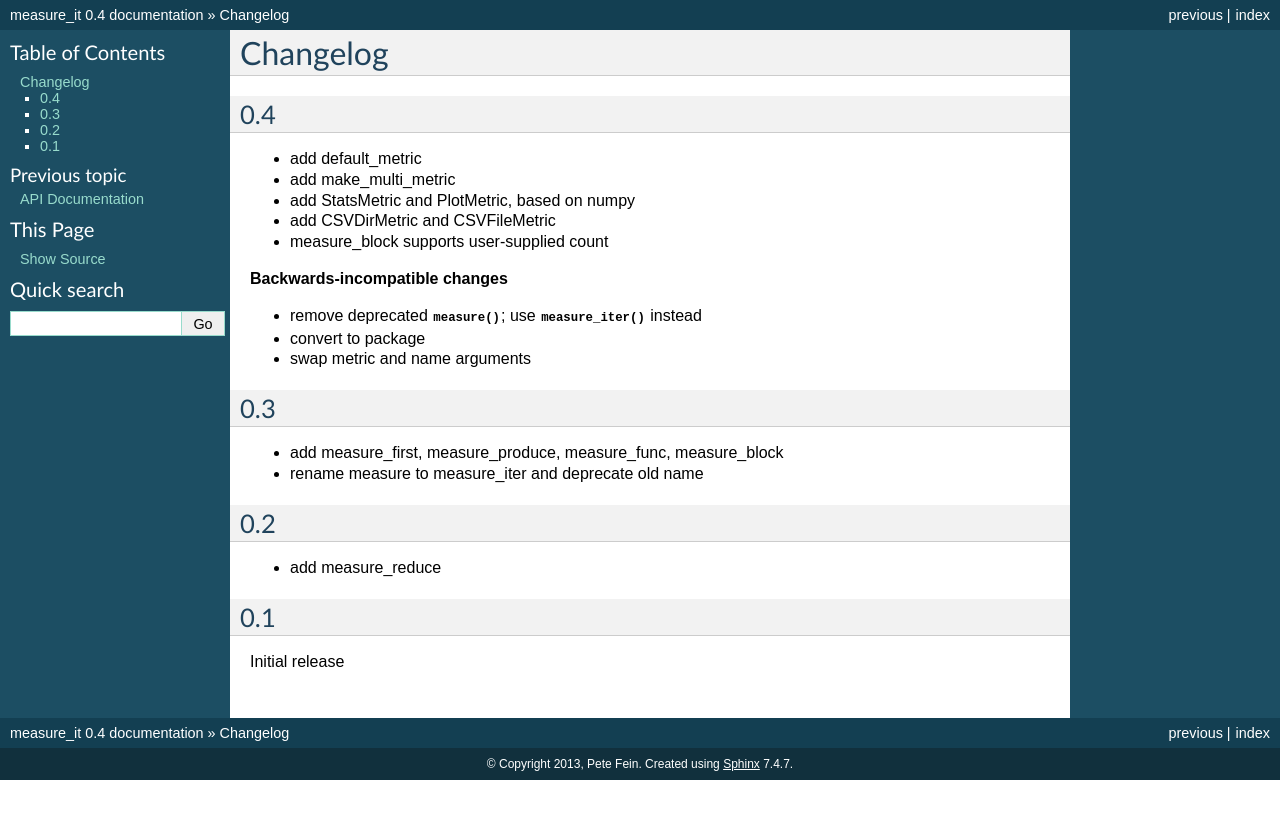
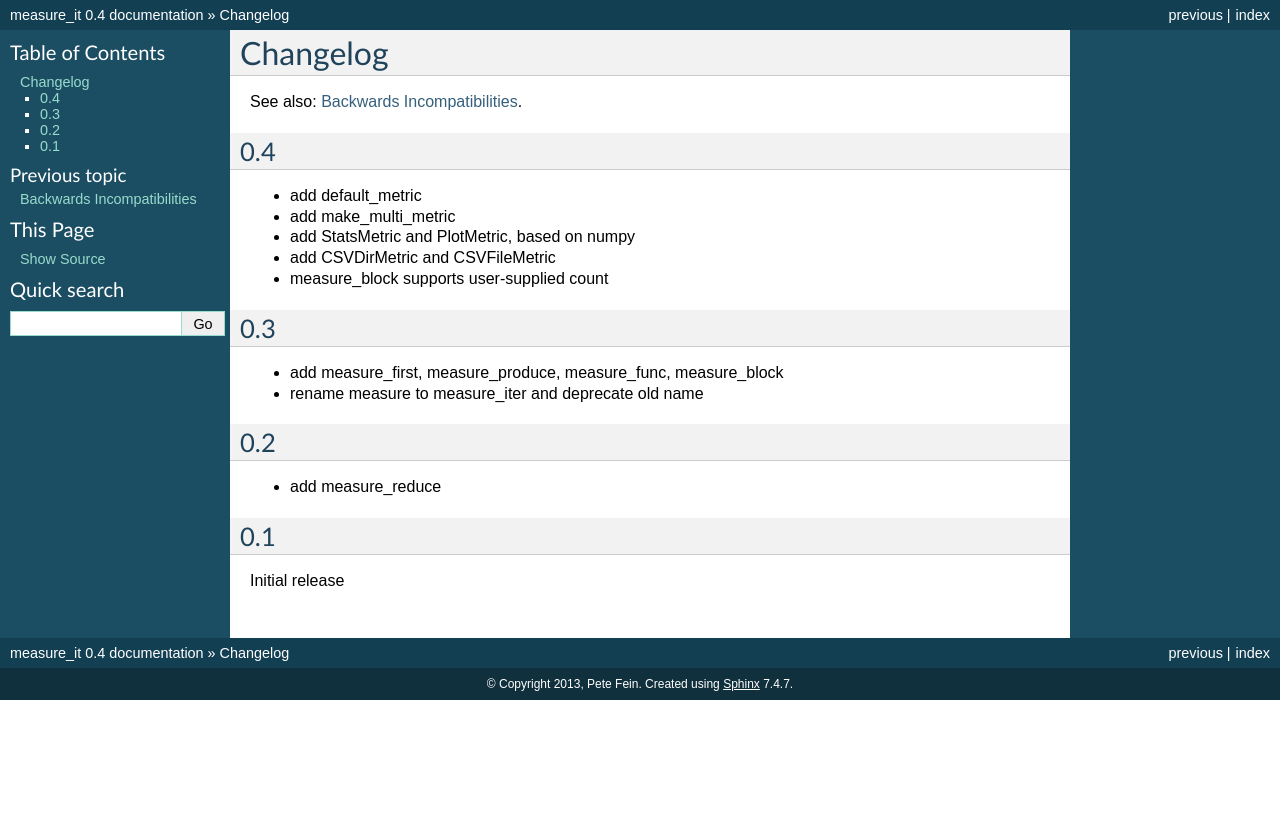
Before and after one commit to wearpants/instrument, a Sphinx documentation site: the page built from doc/changelog.rst, in a window 1280 px wide. Shown: the top 819 px of the page. Built offline with Sphinx 7.4.7, drawn with Linux system fonts in a browser that asks for light colours.

Commit message:
add incompatibilities. Fixes #11

```diff
--- a/doc/changelog.rst
+++ b/doc/changelog.rst
@@ -1,5 +1,7 @@
 Changelog
 =========
+See also: :doc:`incompatibilities`.
+
 0.4
 ---
 * add default_metric
@@ -7,12 +9,6 @@
 * add StatsMetric and PlotMetric, based on numpy
 * add CSVDirMetric and CSVFileMetric
 * measure_block supports user-supplied count
-
-**Backwards-incompatible changes**
-
-* remove deprecated :func:`measure`; use :func:`measure_iter` instead
-* convert to package
-* swap metric and name arguments
 
 0.3
 ---
--- a/doc/index.rst
+++ b/doc/index.rst
@@ -15,6 +15,7 @@
     Introduction <self>
     output
     api
+    incompatibilities
     changelog
 
 .. currentmodule:: measure_it
```
Also changed, not shown: doc/incompatibilities.rst (added, +8 -0 lines).
